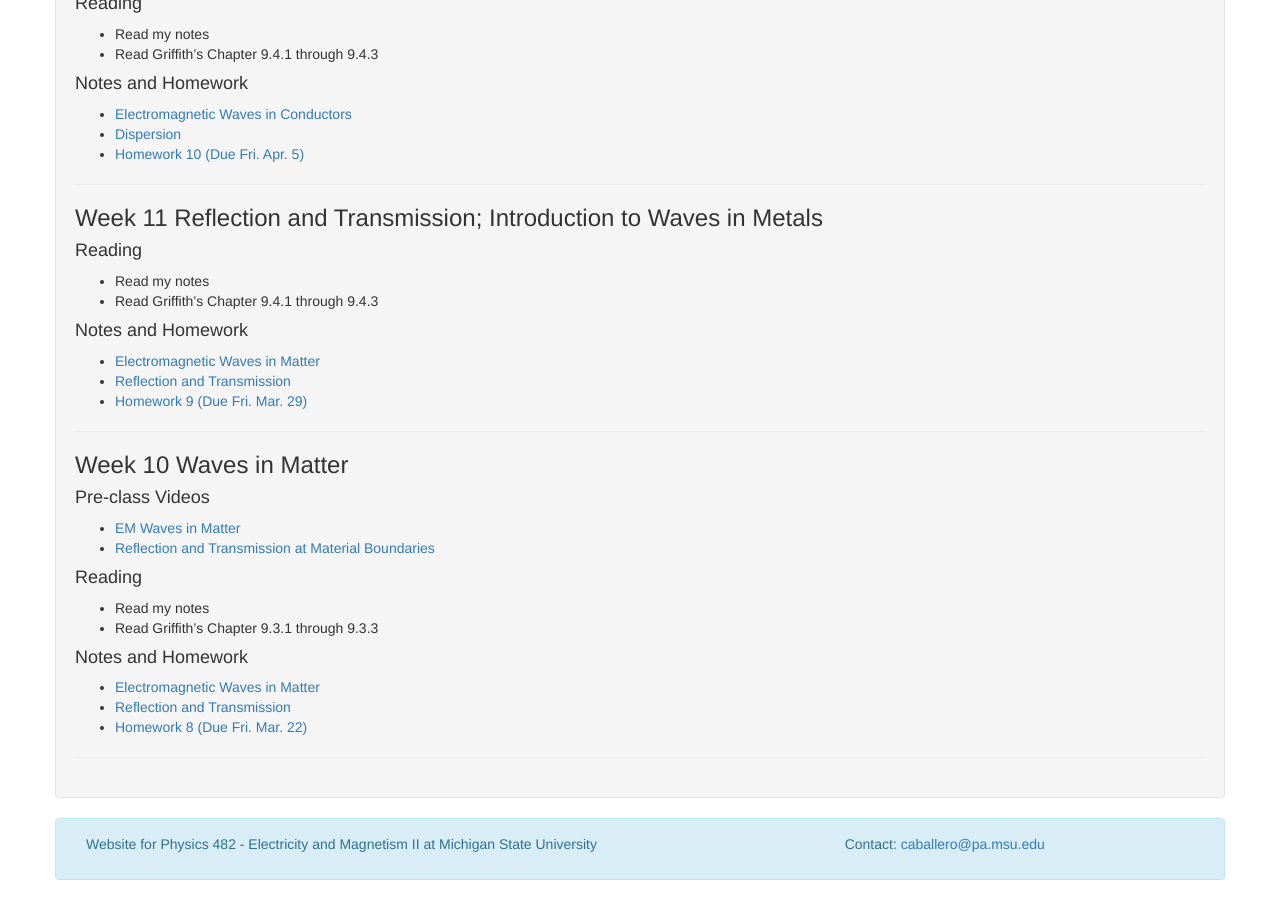
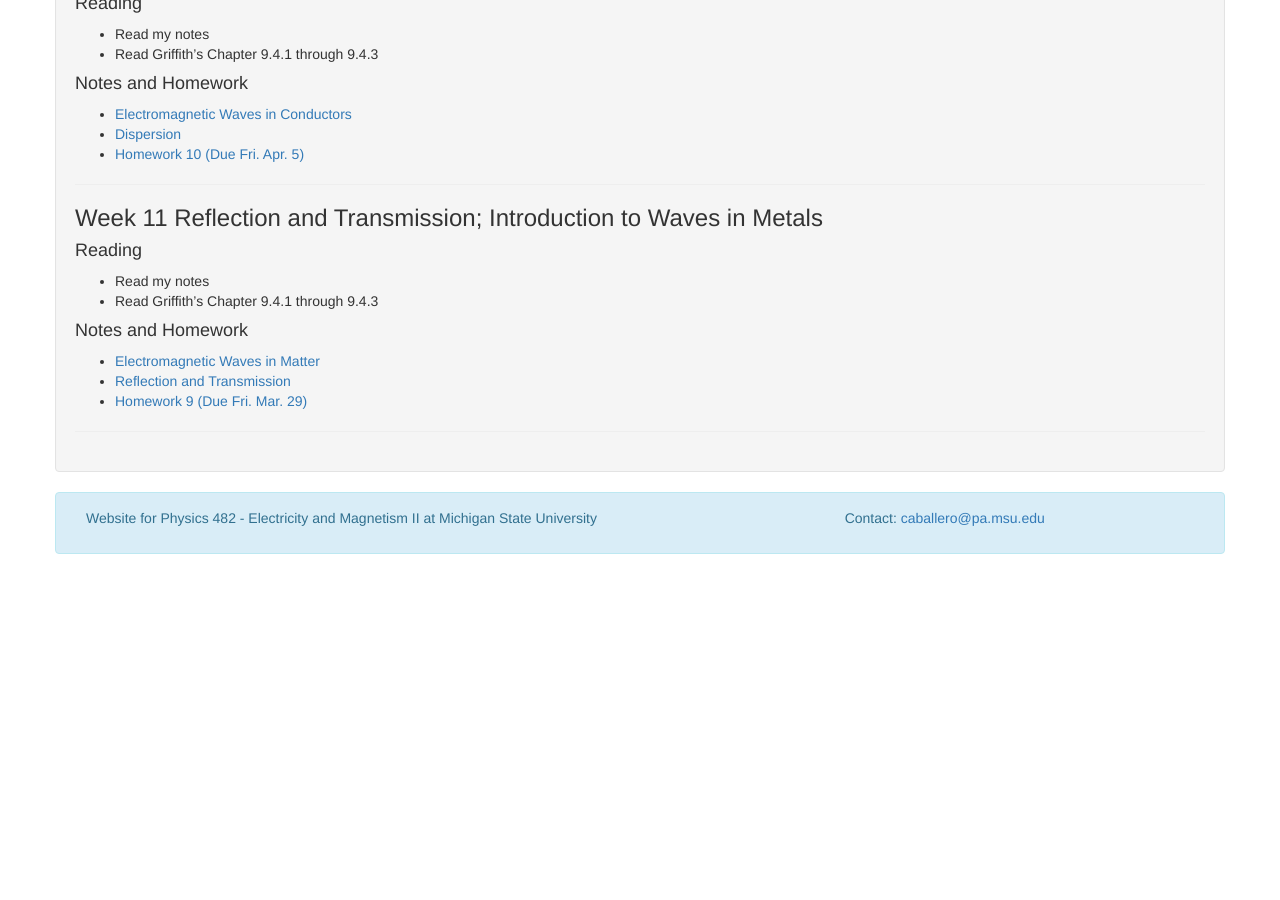
Before and after one commit to dannycab/phy482msu_s2020, a Jekyll site: the page built from old_calendar.md, in a window 1280 px wide and 900 px high, scrolled down 975 px. Built offline with Jekyll 4.4.1, drawn with Linux system fonts in a browser that asks for light colours; our own code applies the rules of GitHub Pages for plain Markdown files; after the commit the page ends 1549 px from its top, so only the background shows below that.

Commit message:
updated for today

```diff
--- a/old_calendar.md
+++ b/old_calendar.md
@@ -74,24 +74,3 @@
 * [Homework 9 (Due Fri. Mar. 29)](./assignments/homework9.html)
 
 ---
-
-### Week 10 Waves in Matter
-
-
-#### Pre-class Videos
-
-* [EM Waves in Matter](https://www.youtube.com/watch?v=RdX_8bHKOQg)
-* [Reflection and Transmission at Material Boundaries](https://www.youtube.com/watch?v=8fFgqELTIMY)
-
-#### Reading
-
-* Read my notes
-* Read Griffith's Chapter 9.3.1 through 9.3.3
-
-#### Notes and Homework
-
-* [Electromagnetic Waves in Matter](./notes/handwritten/11-EM_Waves_in_Matter.pdf)
-* [Reflection and Transmission](./notes/handwritten/12-Reflection_and_Transmission.pdf)
-* [Homework 8 (Due Fri. Mar. 22)](./assignments/homework8.html)
-
----
```
Also changed, not shown: notes/25-slides.md (+16 -69 lines), notes/list_of_notes.md (+1 -0 lines), 7 other files.
